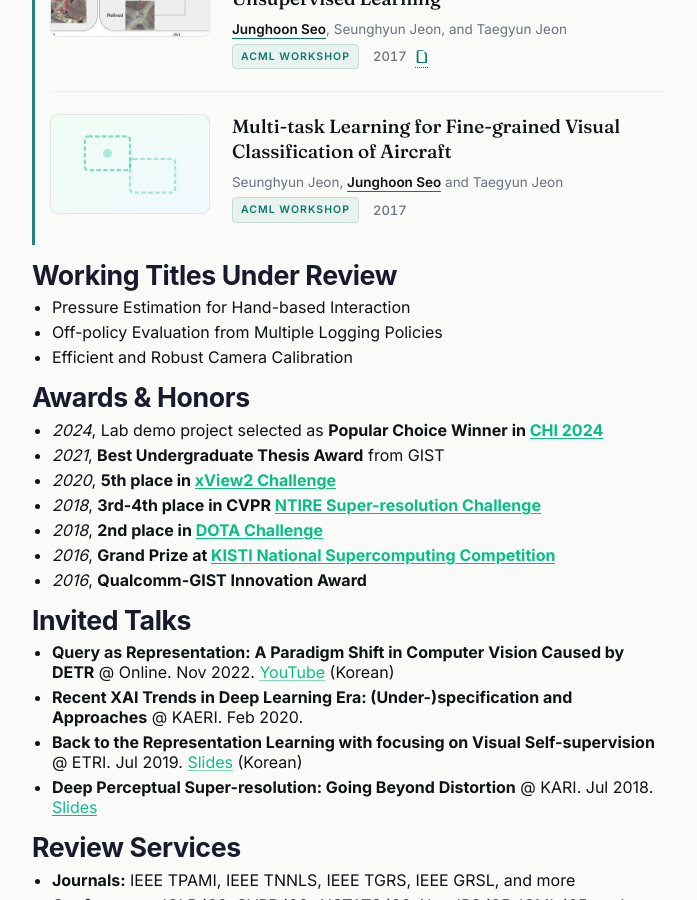
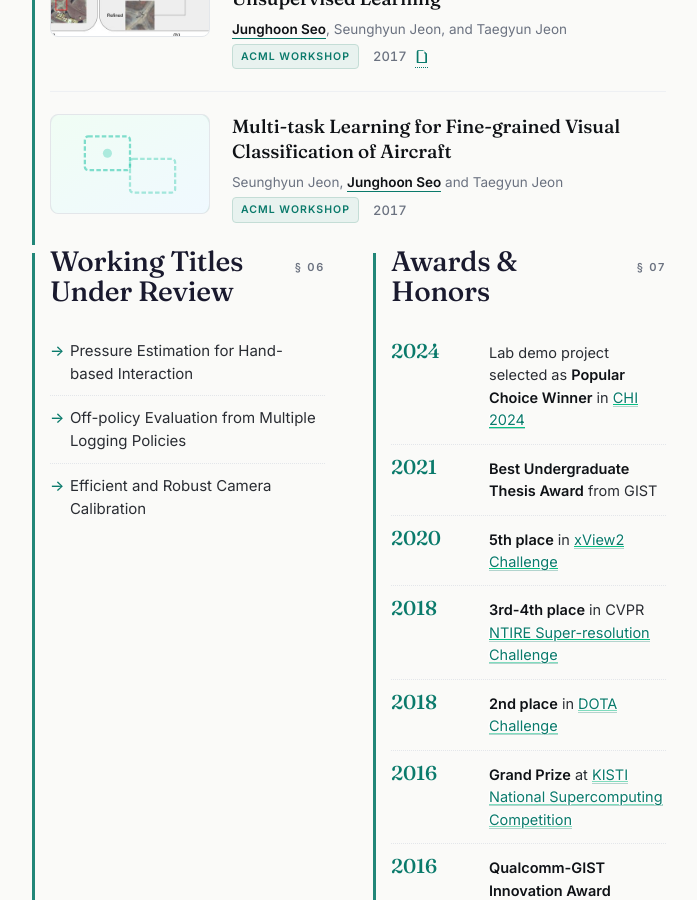
Before and after one commit to mikigom/mikigom.github.io, a Jekyll site: the page built from index.md, in a window 1280 px wide and 900 px high, scrolled down 5615 px. Shown: the whole window, without its empty margins (291-988 px from the left). Built offline with Jekyll 4.4.1, drawn with Linux system fonts in a browser that asks for light colours.

Commit message:
feat(sections): Working Titles + Awards as twocol

```diff
--- a/index.md
+++ b/index.md
@@ -492,25 +492,34 @@ show_title: false
   </div>
 </section>
 
-<section class="card-grid">
-<article class="card card--pills" markdown="1">
-#### Working Titles Under Review
-  - Pressure Estimation for Hand-based Interaction
-  - Off-policy Evaluation from Multiple Logging Policies
-  - Efficient and Robust Camera Calibration
-  </article>
-
-<article class="card" markdown="1">
-#### Awards & Honors
-  * *2024*, Lab demo project selected as **Popular Choice Winner in [CHI 2024](https://chi2024.acm.org/)**
-  * *2021*, **Best Undergraduate Thesis Award** from GIST
-  * *2020*, **5th place in [xView2 Challenge](https://xview2.org/)**
-  * *2018*, **3rd-4th place in CVPR [NTIRE Super-resolution Challenge](https://data.vision.ee.ethz.ch/cvl/ntire18/)**
-  * *2018*, **2nd place in [DOTA Challenge](https://captain-whu.github.io/DOTA/)**
-  * *2016*, **Grand Prize at [KISTI National Supercomputing Competition](https://webedu.ksc.re.kr/gallery.es?mid=a30501000000&bid=0008&tag=&b_list=12&act=view&list_no=57&nPage=1&vlist_no_npage=0&keyField=&keyWord=&orderby=)**
-  * *2016*, **Qualcomm-GIST Innovation Award**
-  </article>
-</section>
+<div class="twocol">
+  <section class="section">
+    <header class="section__head">
+      <h2>Working Titles Under Review</h2>
+      <span class="section__num">§ 06</span>
+    </header>
+    <ul class="tagged-list">
+      <li>Pressure Estimation for Hand-based Interaction</li>
+      <li>Off-policy Evaluation from Multiple Logging Policies</li>
+      <li>Efficient and Robust Camera Calibration</li>
+    </ul>
+  </section>
+  <section class="section">
+    <header class="section__head">
+      <h2>Awards & Honors</h2>
+      <span class="section__num">§ 07</span>
+    </header>
+    <ul class="awards-list">
+      <li><div class="awards-list__year">2024</div><div class="awards-list__what">Lab demo project selected as <strong>Popular Choice Winner</strong> in <a href="https://chi2024.acm.org/">CHI 2024</a></div></li>
+      <li><div class="awards-list__year">2021</div><div class="awards-list__what"><strong>Best Undergraduate Thesis Award</strong> from GIST</div></li>
+      <li><div class="awards-list__year">2020</div><div class="awards-list__what"><strong>5th place</strong> in <a href="https://xview2.org/">xView2 Challenge</a></div></li>
+      <li><div class="awards-list__year">2018</div><div class="awards-list__what"><strong>3rd-4th place</strong> in CVPR <a href="https://data.vision.ee.ethz.ch/cvl/ntire18/">NTIRE Super-resolution Challenge</a></div></li>
+      <li><div class="awards-list__year">2018</div><div class="awards-list__what"><strong>2nd place</strong> in <a href="https://captain-whu.github.io/DOTA/">DOTA Challenge</a></div></li>
+      <li><div class="awards-list__year">2016</div><div class="awards-list__what"><strong>Grand Prize</strong> at <a href="https://webedu.ksc.re.kr/gallery.es?mid=a30501000000&bid=0008&tag=&b_list=12&act=view&list_no=57&nPage=1&vlist_no_npage=0&keyField=&keyWord=&orderby=">KISTI National Supercomputing Competition</a></div></li>
+      <li><div class="awards-list__year">2016</div><div class="awards-list__what"><strong>Qualcomm-GIST Innovation Award</strong></div></li>
+    </ul>
+  </section>
+</div>
 
 <section class="card-grid">
 <article class="card" markdown="1">
```
